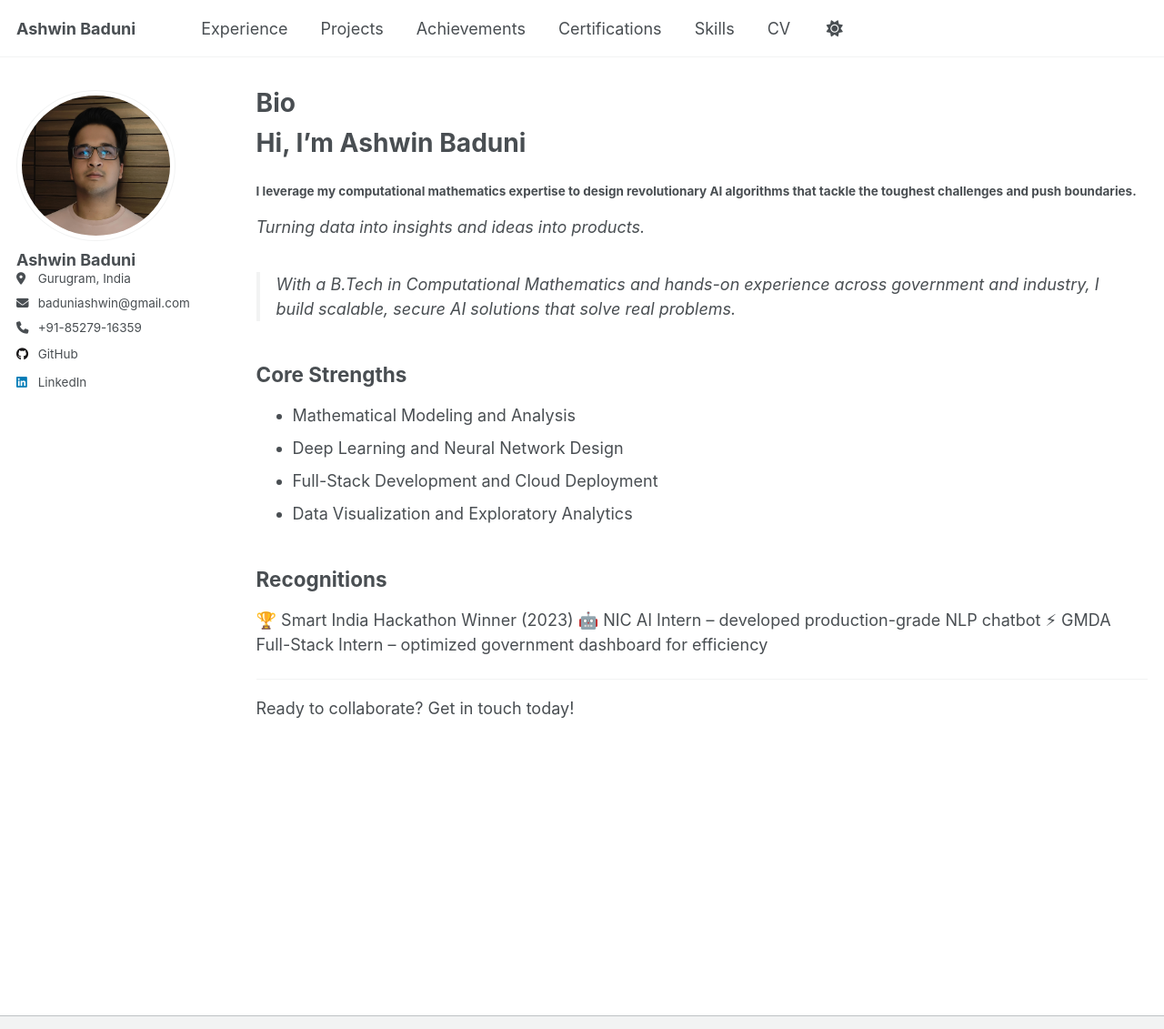
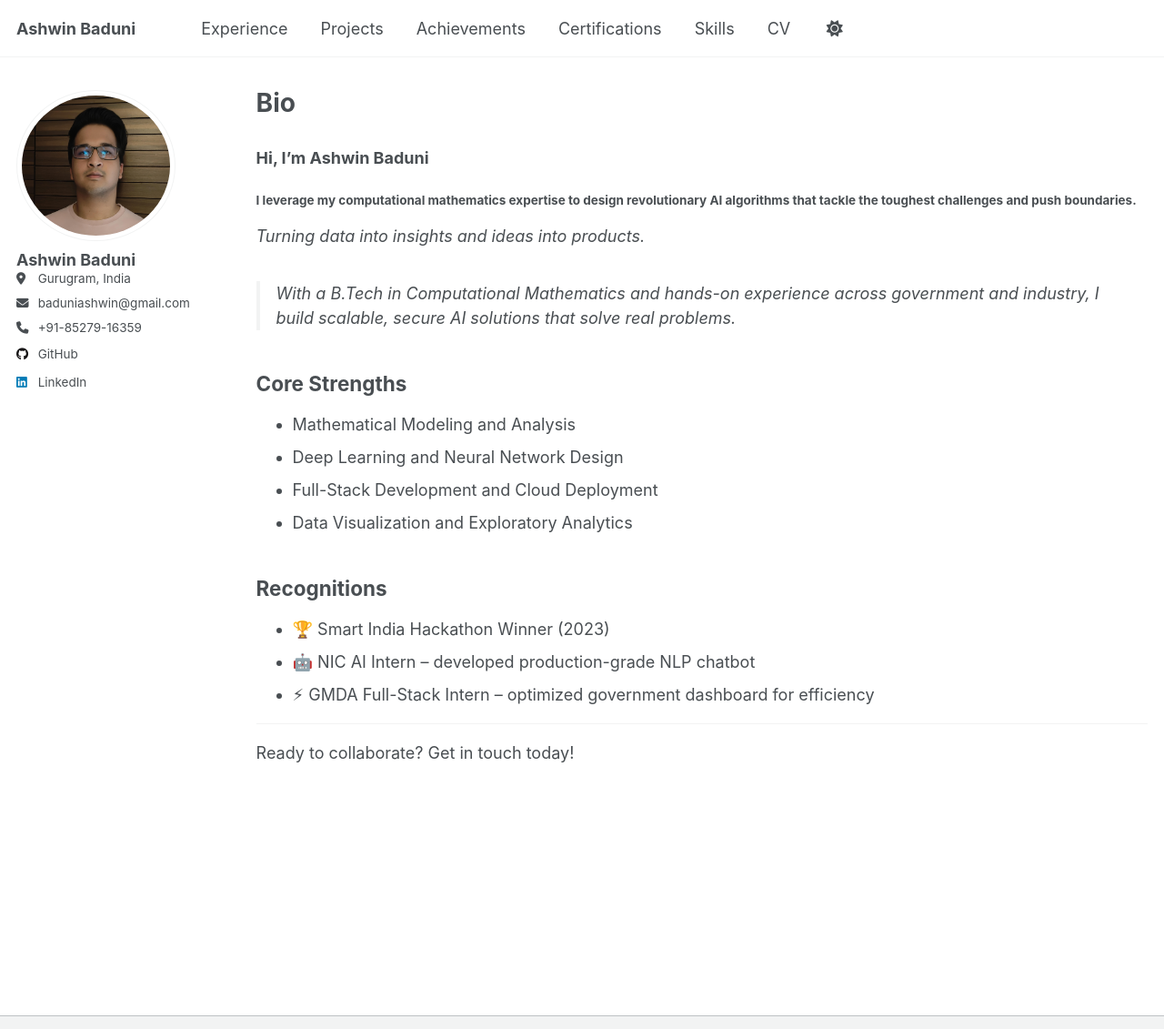
Before and after one commit to Ashwin-Baduni/ashwin-baduni.github.io, a Jekyll site: the page built from _pages/about.md, in a window 1280 px wide and 1253 px high, cut to the strip 0-1131 px from the top of the window. Shown: the whole strip at 91% size. Built offline with Jekyll 4.4.1, drawn with Linux system fonts in a browser that asks for light colours.

```diff
--- a/_pages/about.md
+++ b/_pages/about.md
@@ -5,7 +5,7 @@ permalink: /
 author_profile: true
 ---
 
-# Hi, I’m Ashwin Baduni
+### Hi, I’m Ashwin Baduni
 #### I leverage my computational mathematics expertise to design revolutionary AI algorithms that tackle the toughest challenges and push boundaries.
 
 *Turning data into insights and ideas into products.*
@@ -19,9 +19,9 @@ author_profile: true
 - Data Visualization and Exploratory Analytics
 
 ## Recognitions
-🏆 Smart India Hackathon Winner (2023)
-🤖 NIC AI Intern – developed production-grade NLP chatbot
-⚡ GMDA Full-Stack Intern – optimized government dashboard for efficiency
+- 🏆 Smart India Hackathon Winner (2023)
+- 🤖 NIC AI Intern – developed production-grade NLP chatbot
+- ⚡ GMDA Full-Stack Intern – optimized government dashboard for efficiency
 
 ---
 
```
